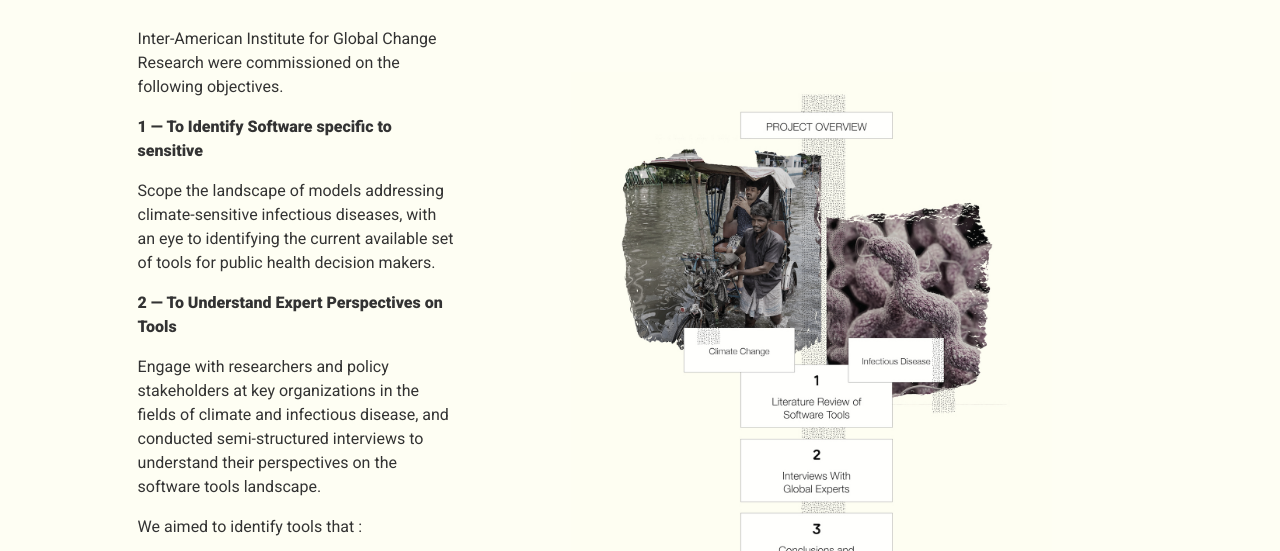
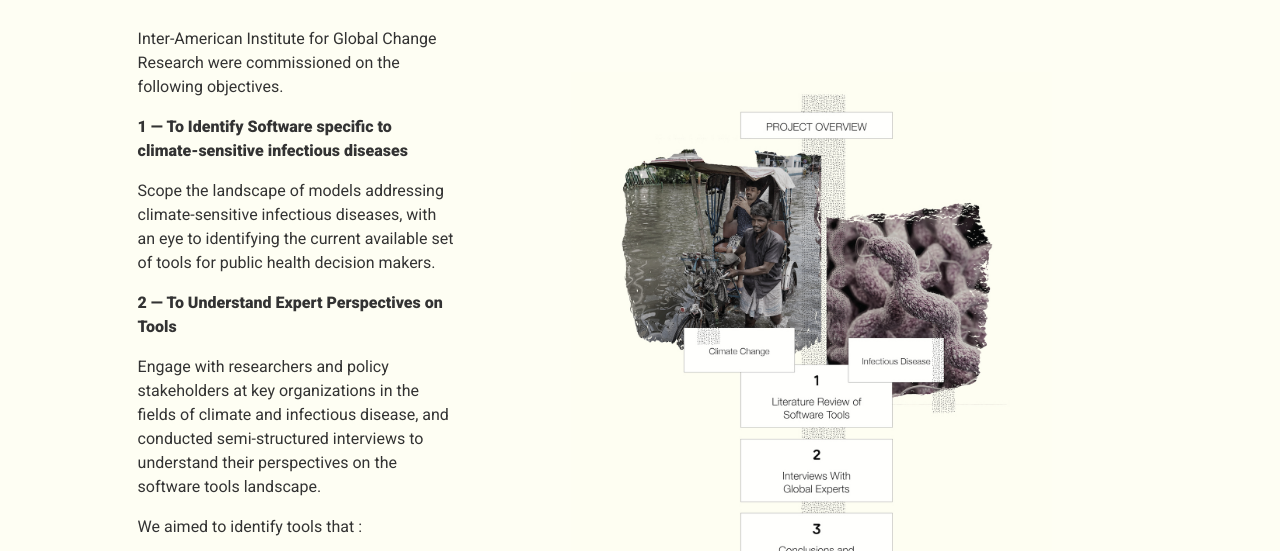
Before and after one commit to hetco/tools-for-climate-sensitive-diseases, a plain HTML site: page index.html in a window 1280 px wide. Shown: the part 549-1100 px from the top of the page. Drawn offline with nearby package versions, Linux system fonts and the light colour scheme.

Commit message:
text changes

```diff
--- a/index.html
+++ b/index.html
@@ -41,13 +41,12 @@
                 <div class="col-md-4">
                     <p>Inter-American Institute for Global Change Research were commissioned on the following objectives.</p>
 
-                    <p class="subtitle">1 — To Identify Software specific to sensitive</p>
+                    <p class="subtitle">1 — To Identify Software specific to climate-sensitive infectious diseases</p>
                     <p>Scope the landscape of models addressing climate-sensitive infectious diseases, with an eye to identifying the current available set of tools for public health decision makers.</p>
 
                     <p class="subtitle">2 — To Understand Expert Perspectives on Tools</p>
                     <p>Engage with researchers and policy stakeholders at key organizations in the fields of climate and infectious disease, and conducted semi-structured interviews to understand their perspectives on the software tools landscape.</p>
                     <p>We aimed to identify tools that :</p>
-
                     <ul>
                         <li>Incorporate both climate inputs and epidemiological information.</li>
                         <li>Produce an output as a prediction or indicator of disease risk in one package.</li>
```
Also changed, not shown: key-findings/index.html (+0 -1 lines).
